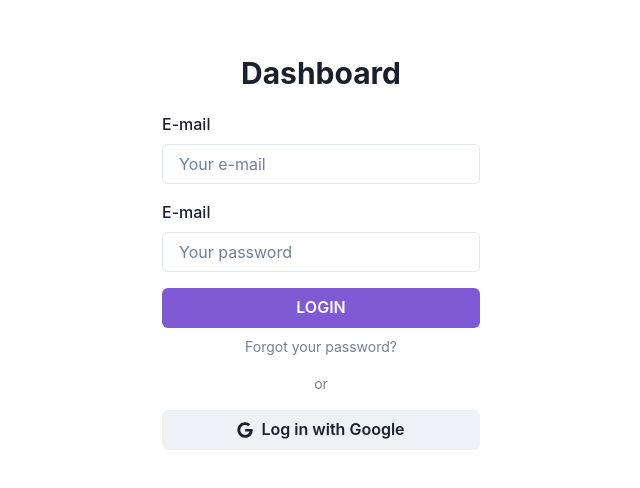
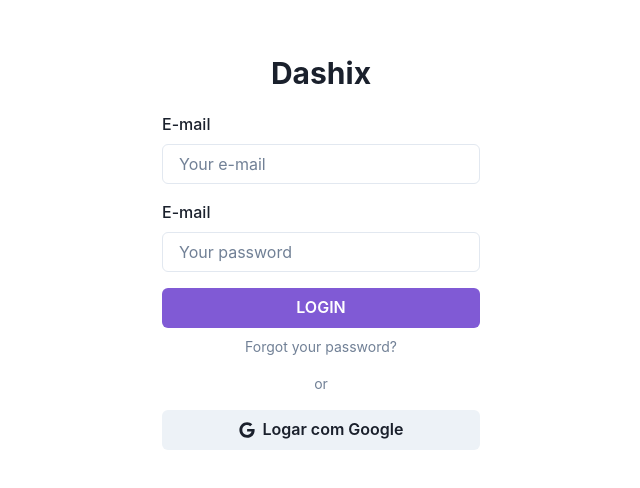
Before and after one commit to rafapignataro/dashix, a Next.js app: page /login in a window 1280 px wide. Shown: the part 150-638 px from the top of the page, without its empty margins (319-959 px from the left). Built offline with nearby package versions, Linux system fonts and the light colour scheme; no server answers.

Commit message:
feat: updated texts to Dashix

```diff
--- a/src/components/layouts/AppLayout.tsx
+++ b/src/components/layouts/AppLayout.tsx
@@ -107,7 +107,7 @@
   return (
     <Flex as="aside" h="100%" direction="column" w={{base: '100%', lg: '60' }}>
       <Flex h="14" px="4" align="center">
-        <Text as="h1" fontSize="2xl" fontWeight="bold">Dashboard</Text>
+        <Text as="h1" fontSize="2xl" fontWeight="bold">Dashix</Text>
       </Flex>
       <VStack flex="1" spacing="2" align="flex-start" p="4">
         <NavItem href="/" currentPath={router.pathname} icon={FaHome} title="Home"/>
--- a/src/components/modules/login.tsx
+++ b/src/components/modules/login.tsx
@@ -15,7 +15,7 @@
 
   return (
     <AuthLayout>
-      <Text as="h1" fontSize="3xl" fontWeight="bold" mb="4" textAlign="center">Dashboard</Text>
+      <Text as="h1" fontSize="3xl" fontWeight="bold" mb="4" textAlign="center">Dashix</Text>
       <Flex as="form" direction="column">
         <VStack spacing="4">
           <FormControl>
@@ -36,7 +36,7 @@
       </NextLink>
       <Text fontSize="sm" color="gray.500" textAlign="center" my="4">or</Text>
       <VStack spacing="2">
-        <Button w="100%" leftIcon={<FaGoogle />} onClick={() => signIn('google')}>Log in with Google</Button>
+        <Button w="100%" leftIcon={<FaGoogle />} onClick={() => signIn('google')}>Logar com Google</Button>
       </VStack>
     </AuthLayout>
   )
```
